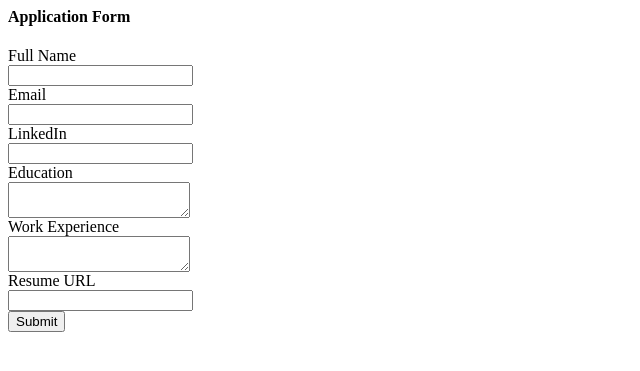
After one commit to Venukumar975/python-web-dev-v2, a Flask app: template templates/application_form.html in a window 1280 px wide. The commit adds this page. Shown: the top 371 px of the page, without its empty margins (0-640 px from the left). Run offline with Flask 3, Linux system fonts and the light colour scheme; the template is opened without the code that fills it, so the values that code supplies are empty.

Commit message:
Store application in database

```diff
--- a/app.py
+++ b/app.py
@@ -1,5 +1,6 @@
 from flask import Flask , render_template,jsonify
-from database import load_jobs_from_db,load_job_from_db
+from database import load_jobs_from_db,load_job_from_db , add_application_to_db
+from flask import request
 app = Flask(__name__)
 
 @app.route('/')
@@ -19,6 +20,15 @@ def show_job(id):
     return "not found",404
   return render_template("jobpage.html",job = job)
 
+@app.route("/job/<id>/apply",methods =["POST"])
+def apply_to_job(id):
+  data = request.form
+  job = load_job_from_db(id)
+  # store this in the DB
+  add_application_to_db(id,data)
+  # send an email
+  # display an acknowledgement
+  return render_template("application_submitted.html",application = data,job = job)
 
 
 if __name__ == "__main__":
--- /dev/null
+++ b/templates/application_form.html
@@ -0,0 +1,29 @@
+<h4>Application Form</h4>
+<form action = "/job/{{job['id']}}/apply" method = "POST">
+  <div class = "mb-2">
+      <label> Full Name </label><br>
+      <input type = "text" , name = "full_name",placeholder = "Enter your full name">
+   </div>
+  <div class = "mb -2">
+      <label> Email </label><br>
+      <input type = "text" , name = "email",placeholder = "kjgkjna@gmail.com">
+  </div>
+  <div class = 'mb -2'>
+      <label> LinkedIn </label><br>
+      <input type = "text" , name = "linkedin_url",placeholder = "https://linkedin.com/in/yourprofile">
+  </div>
+  <div class = "mb -2">
+      <label> Education </label><br>
+      <textarea name = "education" ></textarea>
+  </div>
+  <div class = "mb - 2">
+      <label> Work Experience </label><br>
+      <textarea name = "work_experience" ></textarea>
+  </div>
+  <div class = 'mb -2'>
+      <label> Resume URL </label><br>
+      <input type = "text" , name = "resume_url">
+  </div>
+
+  <input type = 'submit'>
+</form>
--- a/templates/jobpage.html
+++ b/templates/jobpage.html
@@ -23,15 +23,16 @@
         {% endfor %}
       </ul>
       <h4>Requirements</h4>
-      <ul>
+      <ol>
         {% for line in job.requirements.split(".") %}
            {% if line|length > 0 %}
              <li>{{ line.strip() }}.</li>
           {% endif %}
         {% endfor %}
-      </ul>
+      </ol>
       <h4>Salary</h4>
       <p>{{job.currency}} {{job.salary}}</p>
+      {% include "application_form.html" %}
     </div>
 
     {% include "footer.html" %}
```
Also changed, not shown: database.py (+30 -0 lines), templates/application_submitted.html (added, +32 -0 lines).
